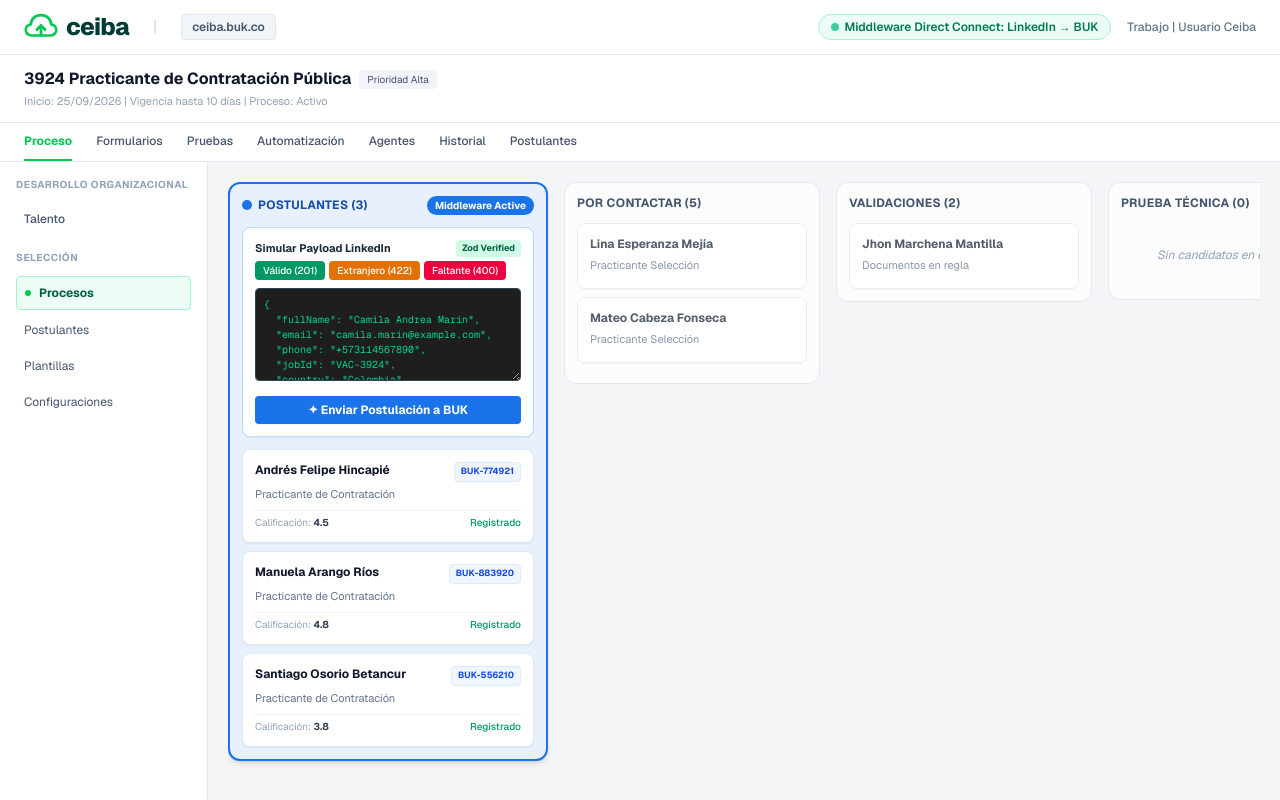
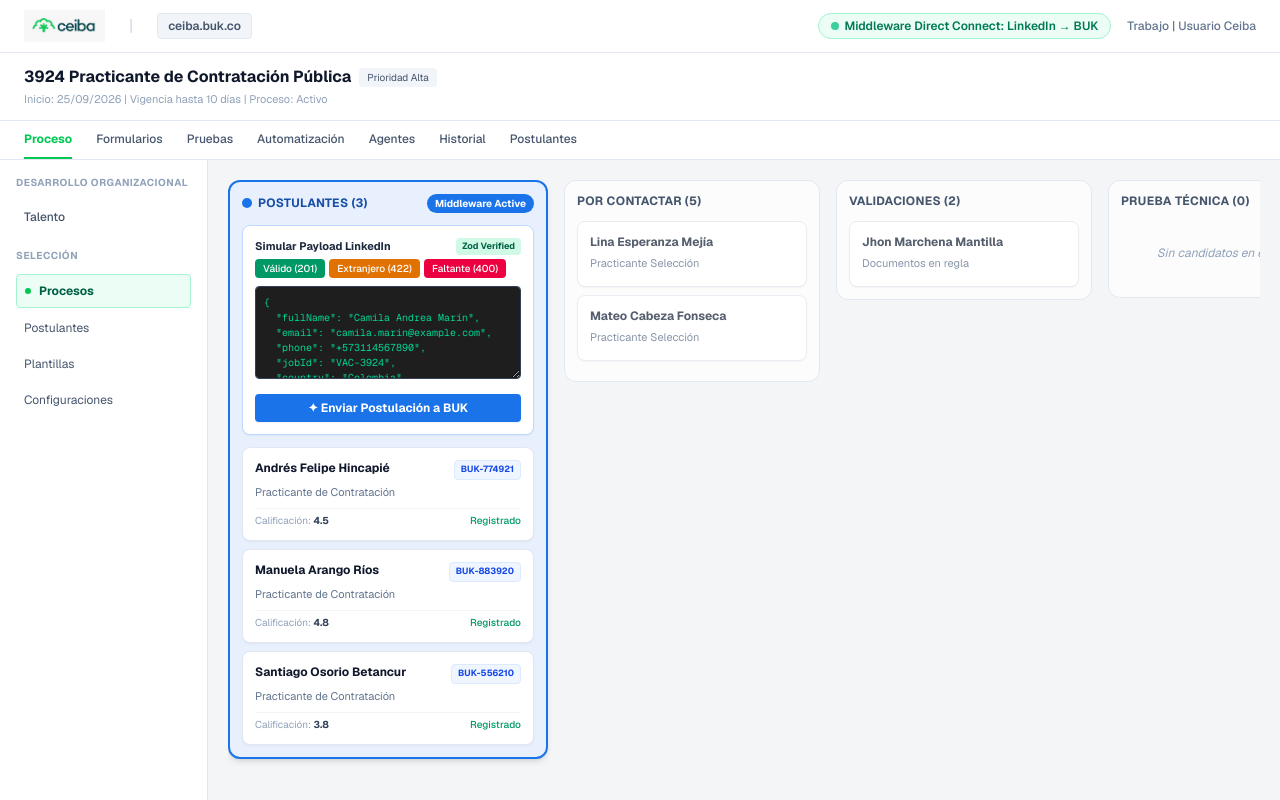
Before and after one commit to ggsspace/linkedin-buk-bridge, a Next.js app: page / in a window 1280 px wide. Built offline with nearby package versions, Linux system fonts and the light colour scheme.

Commit message:
img: se importó el logo de ceiba

```diff
--- a/app/page.js
+++ b/app/page.js
@@ -104,13 +104,13 @@
           ========================================== */}
       <header className="bg-white border-b border-slate-200 px-6 py-2.5 flex items-center justify-between shadow-xs">
         <div className="flex items-center gap-6">
-          {/* Logo oficial de Ceiba (Vectorizado: árbol verde + texto oscuro) */}
+          {/* Logo oficial de Ceiba cargado desde /public/ceiba-logo.png */}
           <div className="flex items-center gap-2">
-            <svg width="34" height="34" viewBox="0 0 100 100" fill="none" xmlns="http://www.w3.org/2000/svg">
-              <path d="M50 15C32 15 20 28 20 42C12 43 5 50 5 58C5 67 12 75 22 75H78C88 75 95 67 95 58C95 50 88 43 80 42C80 28 68 15 50 15Z" stroke="#00C853" strokeWidth="8" strokeLinecap="round" strokeLinejoin="round"/>
-              <path d="M50 75V45M50 45L38 58M50 45L62 58" stroke="#00C853" strokeWidth="8" strokeLinecap="round" strokeLinejoin="round"/>
-            </svg>
-            <span className="text-2xl font-extrabold tracking-tight text-[#003B36]">ceiba</span>
+            <img
+              src="/ceiba-logo.png"
+              alt="Ceiba Software Logo"
+              className="h-8 w-auto object-contain"
+            />
           </div>
           <span className="text-slate-300">|</span>
           <span className="text-xs font-semibold text-slate-600 bg-slate-100 px-2.5 py-1 rounded border border-slate-200">
```
Also changed, not shown: public/ceiba-logo.png (added).
